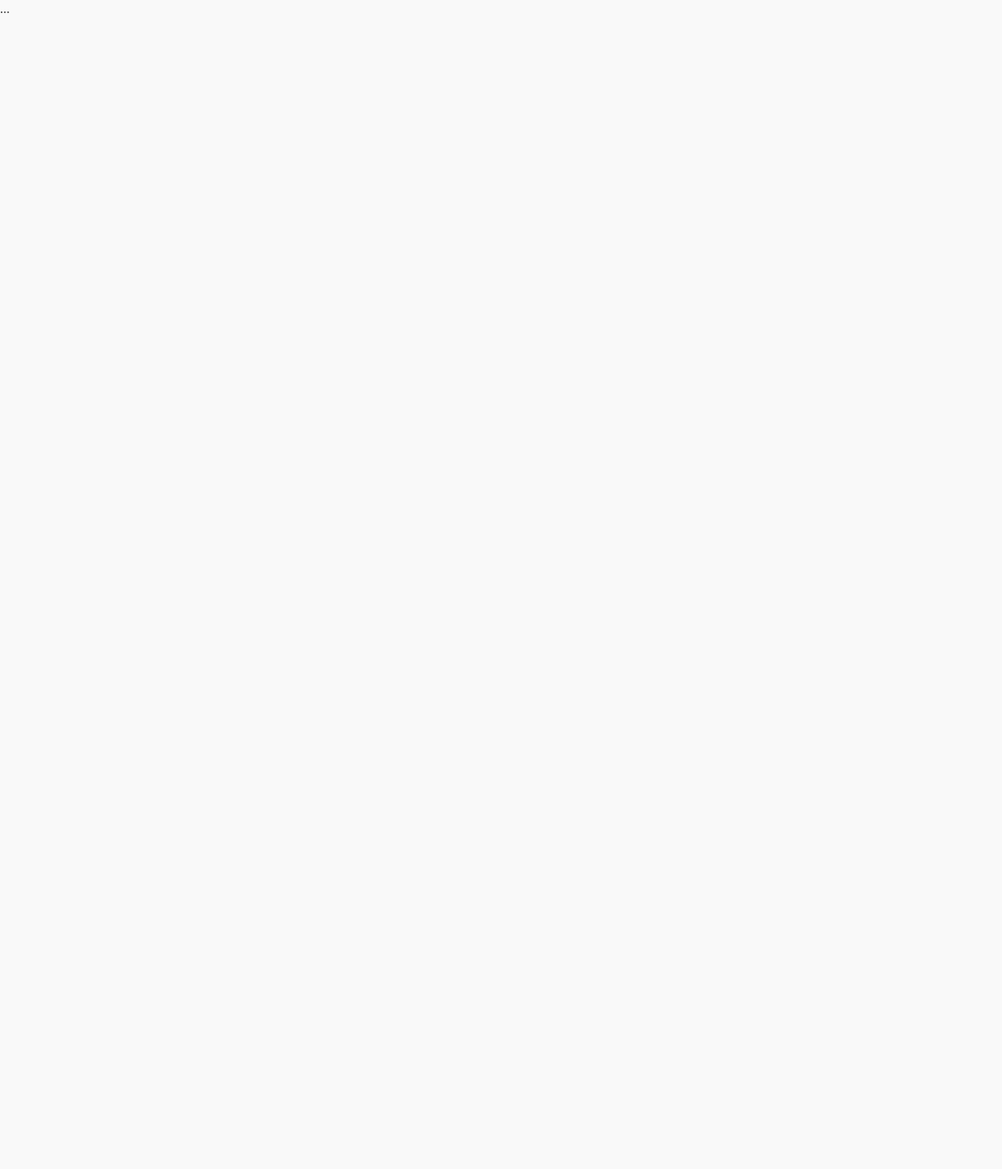
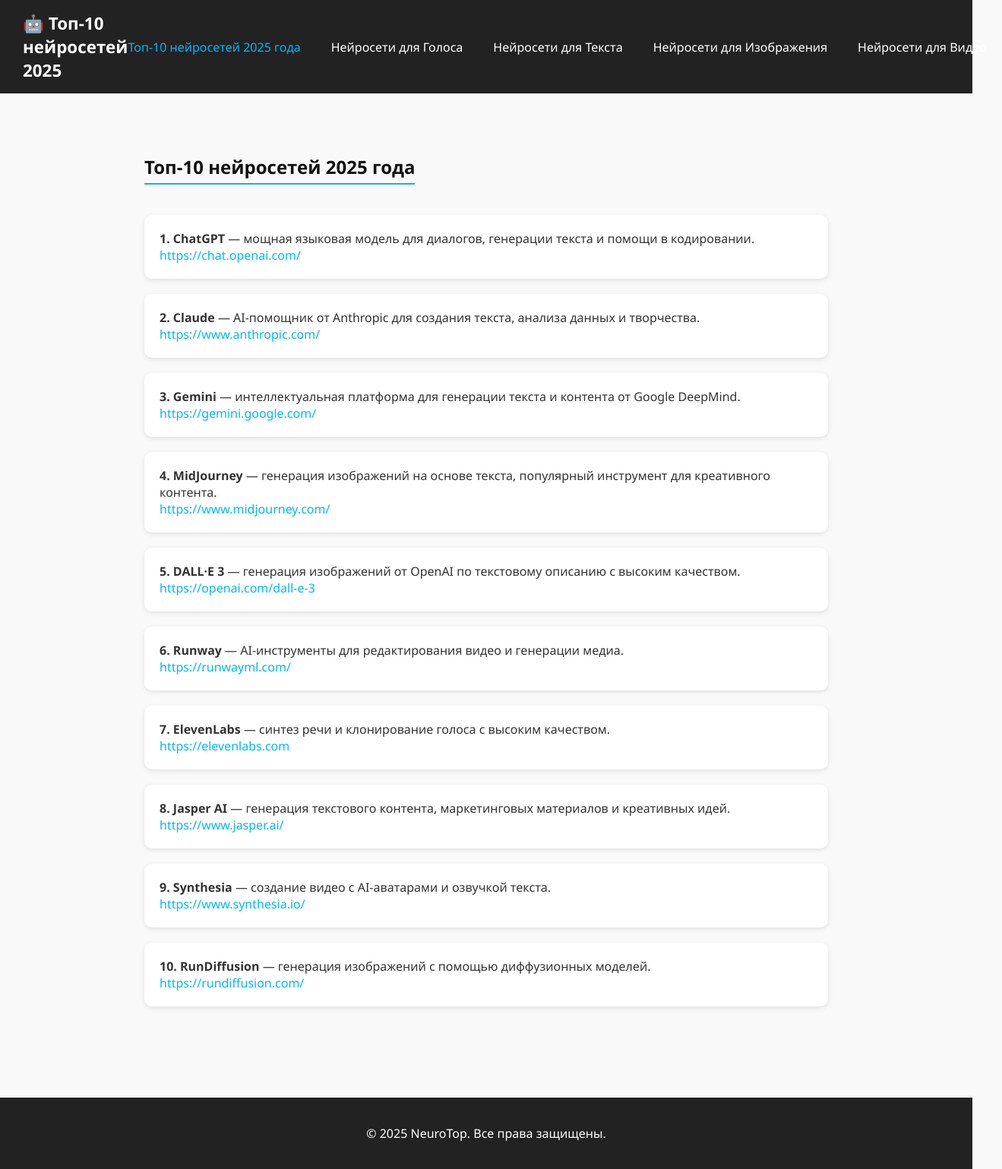
Before and after one commit to komronabidov/neuro, a plain HTML site: page index.html in a window 1280 px wide. Shown: the whole page at 76% size, 1319 px wide, since content can reach past the window. Before the commit the page ends 800 px from the top, so only its background shows below. Drawn offline with Linux system fonts and the light colour scheme.

Commit message:
Update index.html

```diff
--- a/index.html
+++ b/index.html
@@ -2,16 +2,12 @@
 <html lang="ru">
 <head>
     <meta charset="UTF-8">
-    <meta name="google-site-verification" content="fyVntHLRz71MhzxV_0FwFQVJDI4CWnwT9QhWHzzfVN8" />
-    <meta name="description" content="Рейтинг топ-10 нейросетей 2025 года: ChatGPT, Claude, Gemini, Midjourney, DALL·E 3 и другие лучшие AI-инструменты.">
-    <meta name="keywords" content="нейросети 2025, лучшие AI, ChatGPT, Claude, Gemini, Midjourney, DALL-E, Runway, ElevenLabs">
-    <link rel="icon" href="favicon.ico" type="image/x-icon">
-    <meta name="theme-color" content="#0d1117">
-
-    <title>Топ-10 лучших нейросетей 2025 года</title>
+    <meta name="viewport" content="width=device-width, initial-scale=1.0">
+    <title>Топ-10 нейросетей 2025 года</title>
     <link rel="stylesheet" href="style.css">
+    <link rel="icon" href="favicon.ico">
+    <meta name="description" content="Топ-10 лучших нейросетей 2025 года: ChatGPT, Claude, Gemini, Midjourney, DALL·E 3 и другие AI-инструменты.">
     <style>
-        /* Стили для ссылок внутри нейросетей */
         .neuro-item a {
             color: #00b7ff;
             text-decoration: none;
@@ -22,19 +18,23 @@
             text-decoration: none;
         }
 
-        /* Navbar */
+        .nav-links {
+            display: flex;
+            flex-wrap: nowrap;
+        }
+
         .nav-links a {
             position: relative;
-            color: #fff;
-            text-decoration: none;
             margin-right: 20px;
-            transition: color 0.3s;
-        }
-        .nav-links a.active {
-            color: #00b7ff;
+            white-space: nowrap;
+            transition: color 0.3s, transform 0.2s;
         }
 
-        /* Анимация underline при наведении */
+        .nav-links a:hover {
+            color: #00b7ff;
+            transform: scale(1.05);
+        }
+
         .nav-links a::after {
             content: '';
             position: absolute;
@@ -45,12 +45,89 @@
             background-color: #00b7ff;
             transition: width 0.3s ease;
         }
+
         .nav-links a:hover::after {
             width: 100%;
+        }
+
+        .nav-links a.active {
+            color: #00b7ff;
         }
     </style>
 </head>
 <body>
-    ...
+    <header>
+        <nav>
+            <h1>🤖 Топ-10 нейросетей 2025</h1>
+            <div class="nav-links">
+                <a href="index.html" class="active">Топ-10 нейросетей 2025 года</a>
+                <a href="voice-ai.html">Нейросети для Голоса</a>
+                <a href="text-ai.html">Нейросети для Текста</a>
+                <a href="image-ai.html">Нейросети для Изображения</a>
+                <a href="video-ai.html">Нейросети для Видео</a>
+            </div>
+        </nav>
+    </header>
+
+    <section>
+        <h2>Топ-10 нейросетей 2025 года</h2>
+
+        <div class="neuro-item">
+            <strong>1. ChatGPT</strong> — мощная языковая модель для диалогов, генерации текста и помощи в кодировании.
+            <div><a href="https://chat.openai.com/" target="_blank">https://chat.openai.com/</a></div>
+        </div>
+
+        <div class="neuro-item">
+            <strong>2. Claude</strong> — AI-помощник от Anthropic для создания текста, анализа данных и творчества.
+            <div><a href="https://www.anthropic.com/" target="_blank">https://www.anthropic.com/</a></div>
+        </div>
+
+        <div class="neuro-item">
+            <strong>3. Gemini</strong> — интеллектуальная платформа для генерации текста и контента от Google DeepMind.
+            <div><a href="https://gemini.google.com/" target="_blank">https://gemini.google.com/</a></div>
+        </div>
+
+        <div class="neuro-item">
+            <strong>4. MidJourney</strong> — генерация изображений на основе текста, популярный инструмент для креативного контента.
+            <div><a href="https://www.midjourney.com/" target="_blank">https://www.midjourney.com/</a></div>
+        </div>
+
+        <div class="neuro-item">
+            <strong>5. DALL·E 3</strong> — генерация изображений от OpenAI по текстовому описанию с высоким качеством.
+            <div><a href="https://openai.com/dall-e-3" target="_blank">https://openai.com/dall-e-3</a></div>
+        </div>
+
+        <div class="neuro-item">
+            <strong>6. Runway</strong> — AI-инструменты для редактирования видео и генерации медиа.
+            <div><a href="https://runwayml.com/" target="_blank">https://runwayml.com/</a></div>
+        </div>
+
+        <div class="neuro-item">
+            <strong>7. ElevenLabs</strong> — синтез речи и клонирование голоса с высоким качеством.
+            <div><a href="https://elevenlabs.com" target="_blank">https://elevenlabs.com</a></div>
+        </div>
+
+        <div class="neuro-item">
+            <strong>8. Jasper AI</strong> — генерация текстового контента, маркетинговых материалов и креативных идей.
+            <div><a href="https://www.jasper.ai/" target="_blank">https://www.jasper.ai/</a></div>
+        </div>
+
+        <div class="neuro-item">
+            <strong>9. Synthesia</strong> — создание видео с AI-аватарами и озвучкой текста.
+            <div><a href="https://www.synthesia.io/" target="_blank">https://www.synthesia.io/</a></div>
+        </div>
+
+        <div class="neuro-item">
+            <strong>10. RunDiffusion</strong> — генерация изображений с помощью диффузионных моделей.
+            <div><a href="https://rundiffusion.com/" target="_blank">https://rundiffusion.com/</a></div>
+        </div>
+    </section>
+
+    <footer>
+        <p>© 2025 NeuroTop. Все права защищены.</p>
+    </footer>
+
+    <button id="toTopBtn" title="Наверх">↑</button>
+    <script src="script.js"></script>
 </body>
 </html>
```
